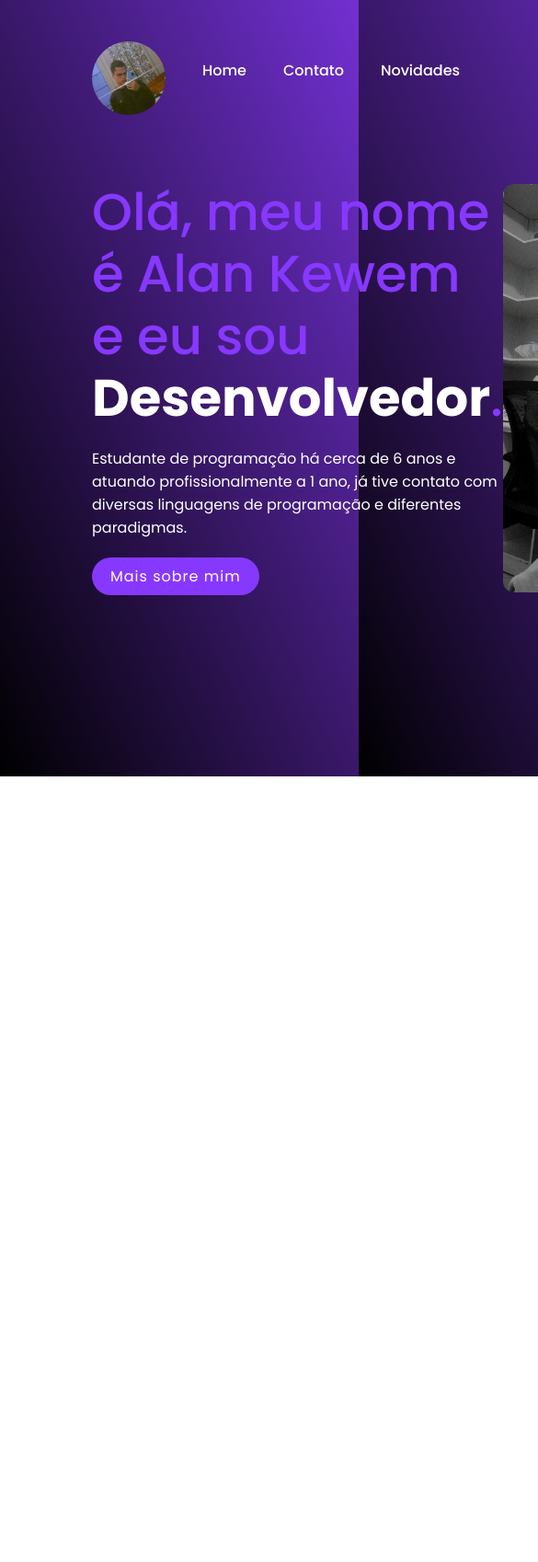
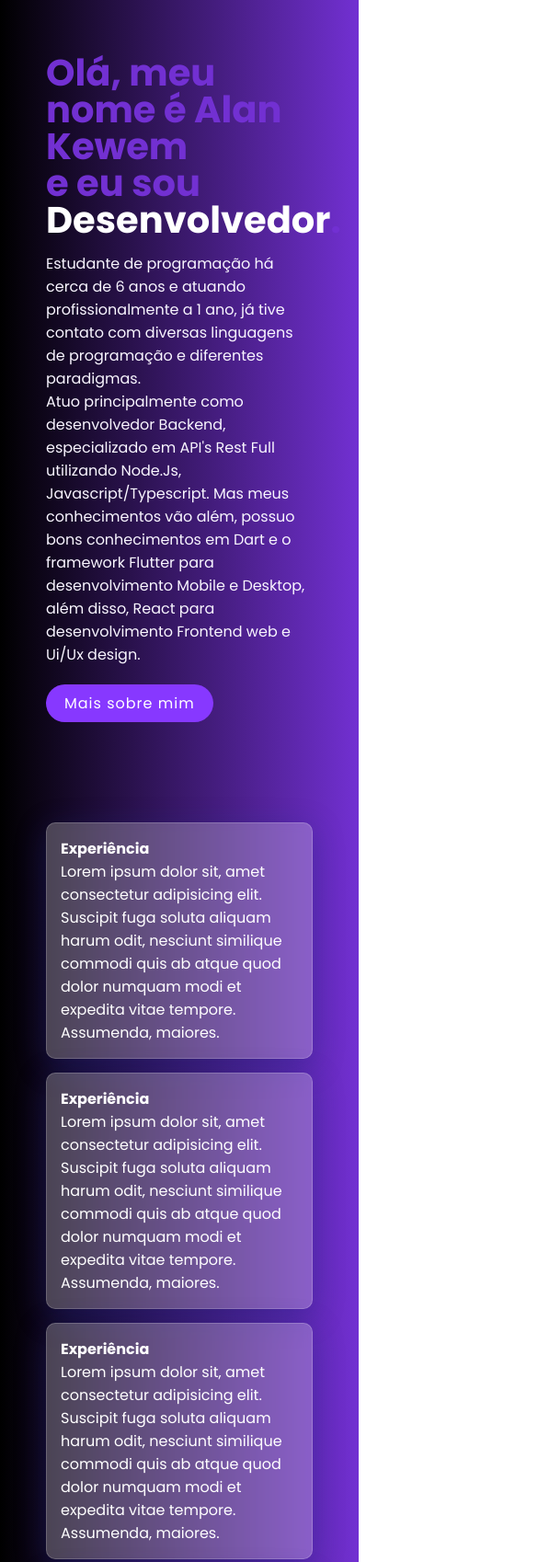
Before and after one commit to kewem/kewem.io, a plain HTML site: page index.html in a window 390 px wide. Shown: the top 1698 px of the page at 92% size, 585 px wide, since content can reach past the window. Before the commit the page ends 844 px from the top, so only its background shows below. Drawn offline with Linux system fonts and the light colour scheme.

Commit message:
fix: refazendo a estrutura css com display flex e configurando a responsividade para dispositivos mobile

```diff
--- a/index.html
+++ b/index.html
@@ -7,33 +7,53 @@
     <title>No hero</title>
     <link rel="stylesheet" href="styles.css">
 </head>
+
 <body>
-    <section>
-        <header>
+    <section id="top">
+        <!-- <header>
             <a href="#">
                 <img src="assets/perfil.jpg" alt="imagem de perfil" class="logo">
             </a>
             <ul>
-                <li><a href="#"></a>Home</li>
+                <li><a class="btn-4" href="#"></a>Home</li>
                 <li><a href="#"></a>Contato</li>
                 <li><a href="#"></a>Novidades</li>
             </ul>
-        </header>
+        </header> -->
+
         <div class="content">
             <div class="textBox">
                 <h2>Olá, meu nome é Alan Kewem<br>e eu sou <span>Desenvolvedor</span>.</h2>
-                <p>Estudante de programação há cerca de 6 anos e atuando profissionalmente a 1 ano, já tive contato com diversas linguagens de programação e diferentes paradigmas.</p>
-                <a href="#">Mais sobre mim</a>
-            </div>
-            <div class="imgBox">
-                <img class= "bigImg" src="assets/me on computer.jpeg" alt="Sentado em frente ao computador escrevendo código">
+                <p>Estudante de programação há cerca de 6 anos e atuando profissionalmente a 1 ano, já tive contato com diversas linguagens de programação e diferentes paradigmas. </br>
+                Atuo principalmente como desenvolvedor Backend, especializado em API's Rest Full utilizando Node.Js, Javascript/Typescript. Mas meus conhecimentos vão além, possuo bons conhecimentos em Dart e o framework Flutter para desenvolvimento Mobile e Desktop, além disso, React para desenvolvimento Frontend web e Ui/Ux design.
+                </p>
+                <a id="button-about" href="#about">Mais sobre mim</a>
             </div>
         </div>
-        <!-- <ul class="social-links">
-            <li><a href="#"><img src="assets/linkedin.png" alt="linkedin"></a></li>
-             <li><a href="#"><img src="assets/twitter.png" alt="twitter"></a></li>
-            <li><a href="#"><img src="assets/instagram.png" alt="instagram"></a></li>
-        </ul> -->
+    </section>
+
+    <section id="about">
+        <div class="aboutMeContent">
+            <div class="card">
+                <h4><b>Experiência</b></h4>
+                <p>Lorem ipsum dolor sit, amet consectetur adipisicing elit. Suscipit fuga soluta aliquam harum odit, nesciunt similique commodi quis ab atque quod dolor numquam modi et expedita vitae tempore. Assumenda, maiores.</p>
+            </div>
+
+            <div class="card">
+                <h4><b>Experiência</b></h4>
+                <p>Lorem ipsum dolor sit, amet consectetur adipisicing elit. Suscipit fuga soluta aliquam harum odit, nesciunt similique commodi quis ab atque quod dolor numquam modi et expedita vitae tempore. Assumenda, maiores.</p>
+            </div>
+
+            <div class="card">
+                <h4><b>Experiência</b></h4>
+                <p>Lorem ipsum dolor sit, amet consectetur adipisicing elit. Suscipit fuga soluta aliquam harum odit, nesciunt similique commodi quis ab atque quod dolor numquam modi et expedita vitae tempore. Assumenda, maiores.</p>
+            </div>
+
+            <div class="card">
+                <h4><b>Experiência</b></h4>
+                <p>Lorem ipsum dolor sit, amet consectetur adipisicing elit. Suscipit fuga soluta aliquam harum odit, nesciunt similique commodi quis ab atque quod dolor numquam modi et expedita vitae tempore. Assumenda, maiores.</p>
+            </div>
+        </div>
     </section>
 </body>
 </html>
--- a/styles.css
+++ b/styles.css
@@ -7,88 +7,55 @@
 	font-family: 'Poppins', sans-serif;
 }
 
-body {
-    height: 100vh;
-    background-image: linear-gradient(to right top, #000000, #7230d2);
+html {
+	scroll-behavior: smooth;
 }
 
-section {
-	position: relative;
-	width: 100%;
-	min-height: 100vh;
-	padding: 100px;
-	display: flex;
-	justify-content: space-between;
-	align-items: center;
-}
-
-header {
-	position: absolute;
-	top: 0;
-	left: 0;
-	width: 100%;
-	padding: 20px 100px;
-	display: flex;
-	justify-content: space-between;
-	align-items: center;
-}
-
-header .logo {
-	position: relative;
-	max-width: 80px;
-    border-radius: 50px;
-    margin-top: 25px;
-}
-
-header ul {
-	position: relative;
-	display: flex;
-}
-
-header ul li {
-	list-style: none;
-}
-
-header ul li {
-    display: inline-block;
-    color: #fff;
-    font-weight: 500;
-    margin-left: 40px;
-    text-decoration: none;
+body {
+	height: auto;
+	background-image: linear-gradient(to right, #000000, #7230d2);
 }
 
 .content {
-    position: relative;
-    width: 100%;
-    display: flex;
-    justify-content: space-between;
-    align-items: center;
+	box-sizing: border-box;
+	padding: 50px;
+	min-height: 100vh;
+	display: flex;
+	align-items: center;
+	justify-content: center;
+	flex-direction: row;
 }
 
 .content .textBox {
-    position: relative;
-    max-width: 600px;
+	width: 100%;
+	min-width: 200px;
+	height: 100%;
 }
 
 .content .textBox h2 {
-    color: #8738ff;
-    font-size: 3.5em;
-    line-height: 1.2em;
-    font-weight: 500;
-}
-
-.content .textBox h2 span {
-    color: #fff;
-    font-size: 1;
+	color: #7230d2;
+	font-size: 2.5rem;
+    line-height: 1em;
     font-weight: 700;
 }
 
-.content .textBox p {
-    color: #fff;
-    margin-top: 20px;
+.content .textBox span {
+	color: #fff
 }
 
-.content .textBox a {
+.content .textBox p {
+	color: #f9f6ff;
+	margin-top: 15px;
+}
+
+.content .textBox #actual-work {
+    margin-top: 20px;
+    color: #fff;
+    text-decoration: underline wavy #ad7bf8;
+    letter-spacing: 1px;
+}
+
+.content .textBox #button-about {
     display: inline-block;
     margin-top: 20px;
     padding: 8px 20px;
@@ -100,27 +67,37 @@ header ul li {
 }
 
 .content .imgBox {
-    width: 600px;
-    display: flex;
-    justify-content: flex-end;
-    /* padding-right: 50px; */
+	width: 100%;
+	height: 100%;
+	display: flex;
+	justify-content: flex-end;
 }
 
-.content .imgBox .bigImg{
-	max-width: 250px;
-    border-radius: 12px;
+.content .imgBox img {
+	margin-right: 10px;
+	min-width: 120px;
+	max-width: 50%;
+	border-radius: 20px;
 }
 
-.social-links li {
-    list-style: none;
+.aboutMeContent {
+	box-sizing: border-box;
+	padding: 50px;
+	min-height: 100vh;
+	display: flex;
+	align-items: center;
+	gap: 15px;
+	flex-flow: column nowrap;
 }
 
-.social-links li a {
-    display: inline-block;
-    margin: 5px 0;
-    /* transform: scale(0.1); */
+.card {
+	color: #fff;
+	padding: 15px;
+	max-width: 600px;
+	background: rgba(255, 255, 255, 0.25);
+	box-shadow: 0 8px 32px 0 rgba(31, 38, 135, 0.37);
+	backdrop-filter: blur(5px);
+	-webkit-backdrop-filter: blur(5px);
+	border-radius: 10px;
+	border: 1px solid rgba(255, 255, 255, 0.18);
 }
-
-.social-links li img {
-    max-width: 50px;
-}
```
